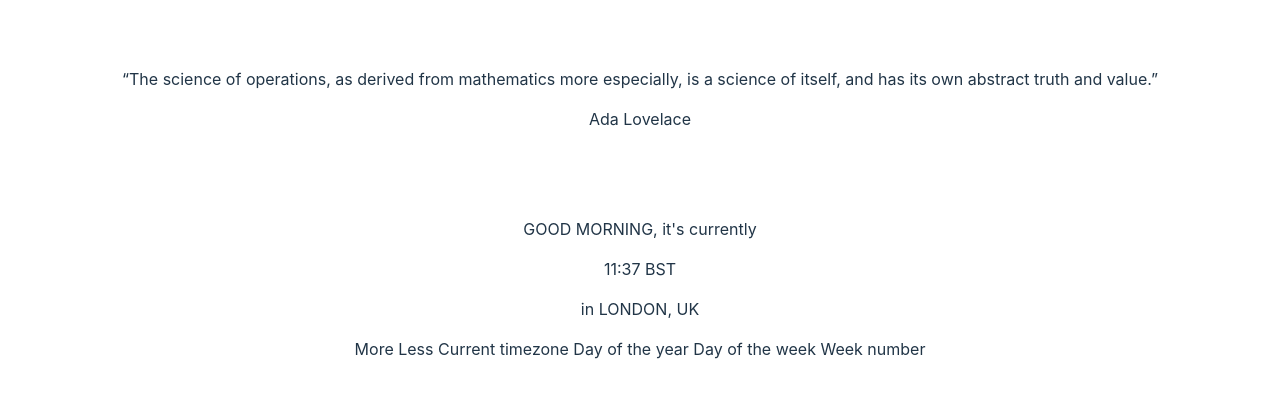
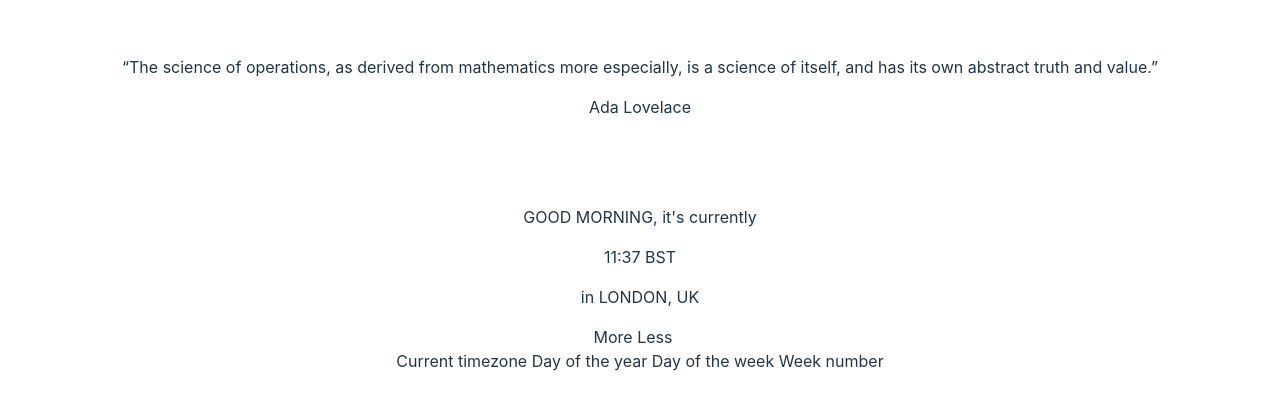
Before and after one commit to baglana/clock-app, a React (Vite) app: page / in a window 1280 px wide. Shown: the part 194-604 px from the top of the page. Built offline with nearby package versions, Linux system fonts and the light colour scheme.

Commit message:
Add more less button

```diff
--- a/src/App.tsx
+++ b/src/App.tsx
@@ -1,6 +1,7 @@
 import './App.css'
 import Quote from './components/Quote'
 import StatusMessage from "./components/StatusMessage.tsx";
+import MoreLessButton from "./components/MoreLessButton.tsx";
 
 function App() {
     return (
@@ -8,8 +9,7 @@ function App() {
             <Quote/>
             <StatusMessage/>
 
-            More
-            Less
+            <MoreLessButton/>
 
             Current timezone
             Day of the year
--- /dev/null
+++ b/src/components/MoreLessButton.tsx
@@ -0,0 +1,11 @@
+import MoreLessButtonIcon from "./MoreLessButtonIcon.tsx";
+
+export default function MoreLessButton() {
+    return (
+        <div>
+            More
+            Less
+            <MoreLessButtonIcon/>
+        </div>
+    )
+}
--- /dev/null
+++ b/src/components/MoreLessButtonIcon.tsx
@@ -0,0 +1,8 @@
+export default function MoreLessButtonIcon() {
+    return (
+        <span className="circle">
+            <svg width="14" height="9" xmlns="http://www.w3.org/2000/svg"><path stroke="#FFF" strokeWidth="2"
+                                                                                fill="none" d="m1 1 6 6 6-6"/></svg>
+        </span>
+    )
+}
```
